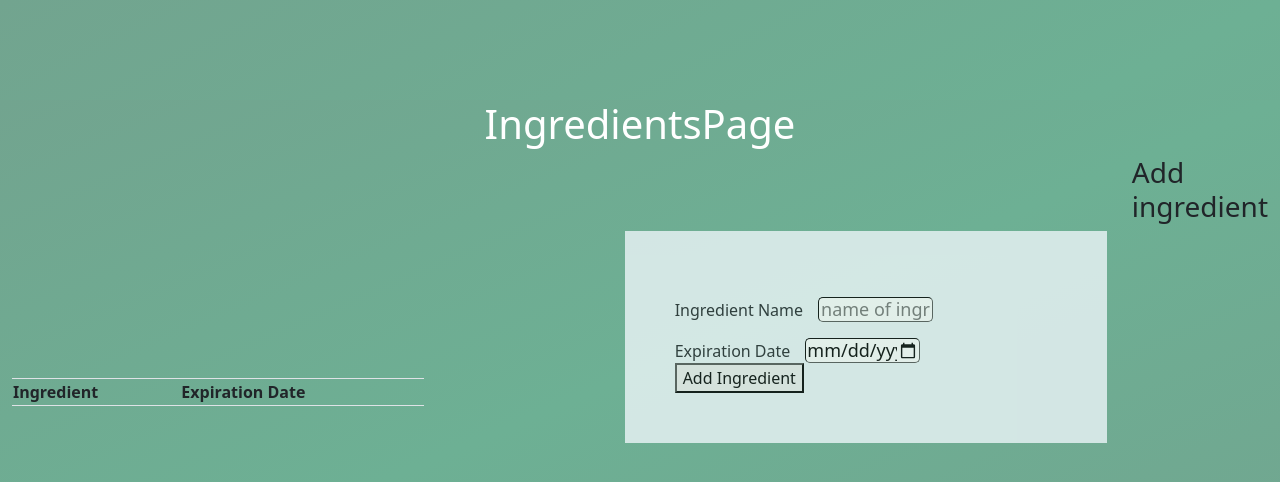
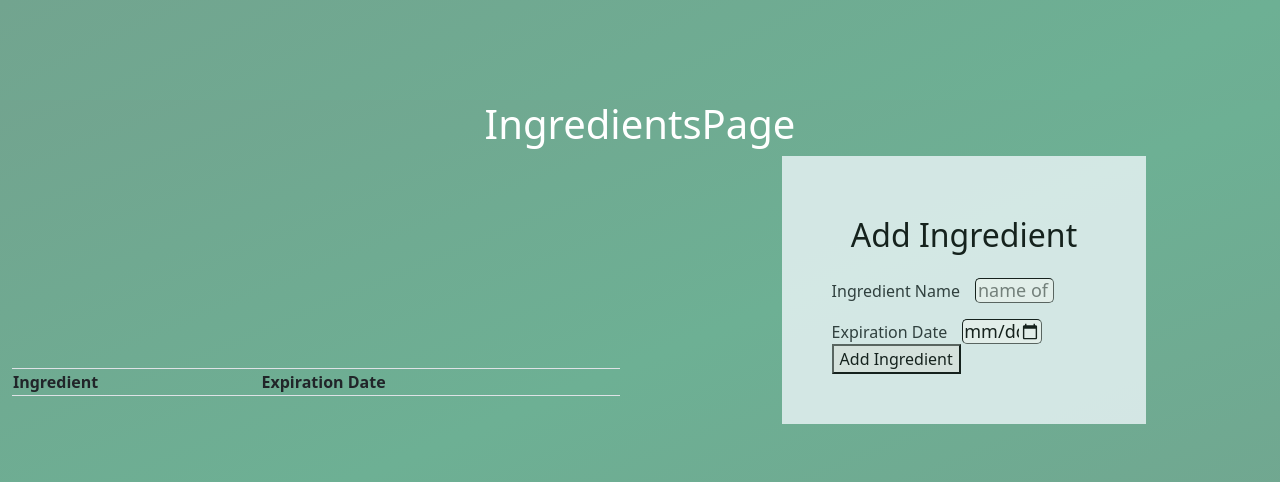
Before and after one commit to mingjm3/recip_elf, a React (Create React App) app in the folder frontend/: page /ingredient in a window 1280 px wide. Shown: the top 482 px of the page. Built offline with nearby package versions, Linux system fonts and the light colour scheme.

Commit message:
fix form header

```diff
--- a/frontend/src/components/IngredientForm.js
+++ b/frontend/src/components/IngredientForm.js
@@ -20,8 +20,8 @@ const IngredientForm = ({ ingredients, setIngredients }) => {
 
   return (
     <div>
-      <h3>Add ingredient</h3>
       <form onSubmit={addIngredient}>
+        <h2>Add Ingredient</h2>
         <div>
           <label htmlFor="name">Ingredient Name</label>
           <input
```
